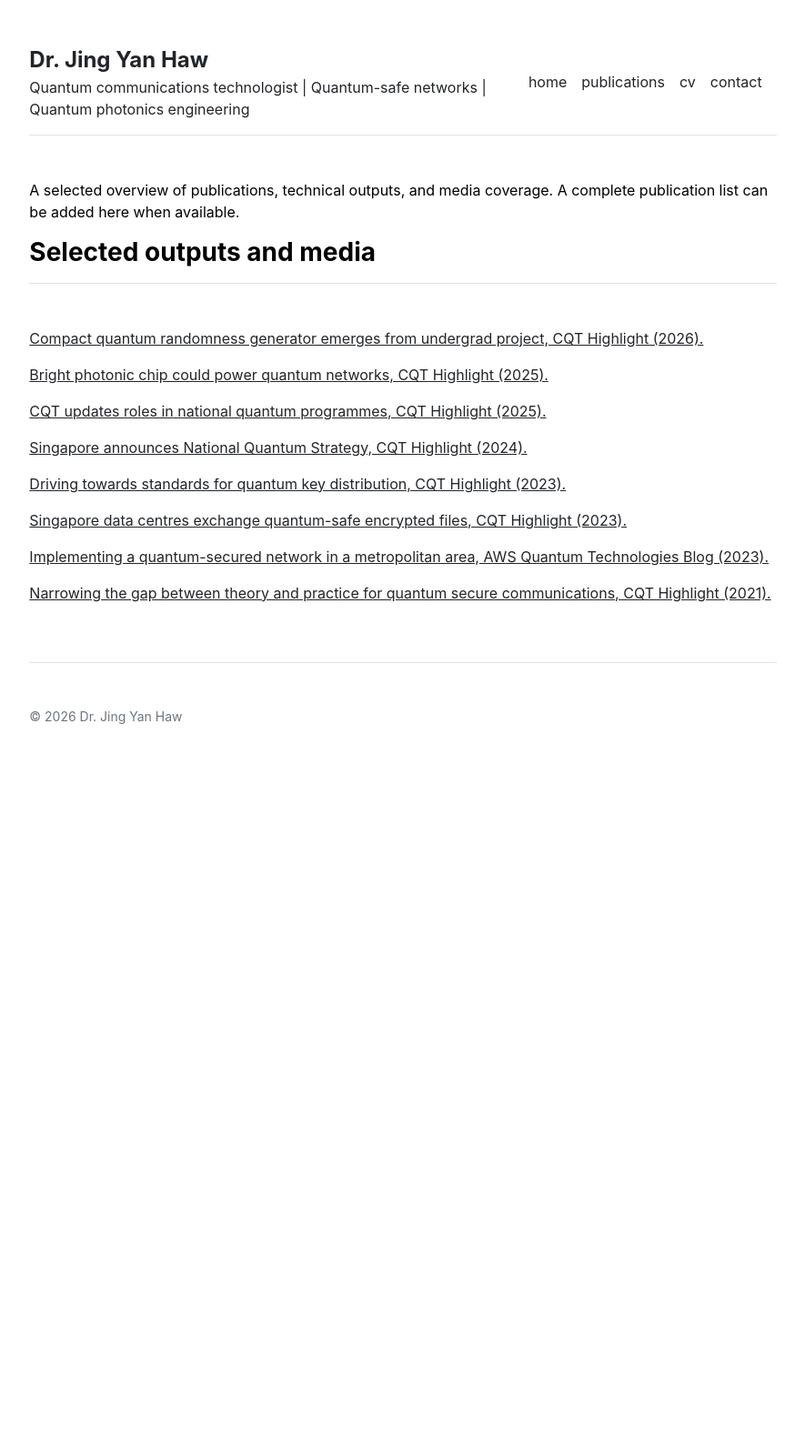
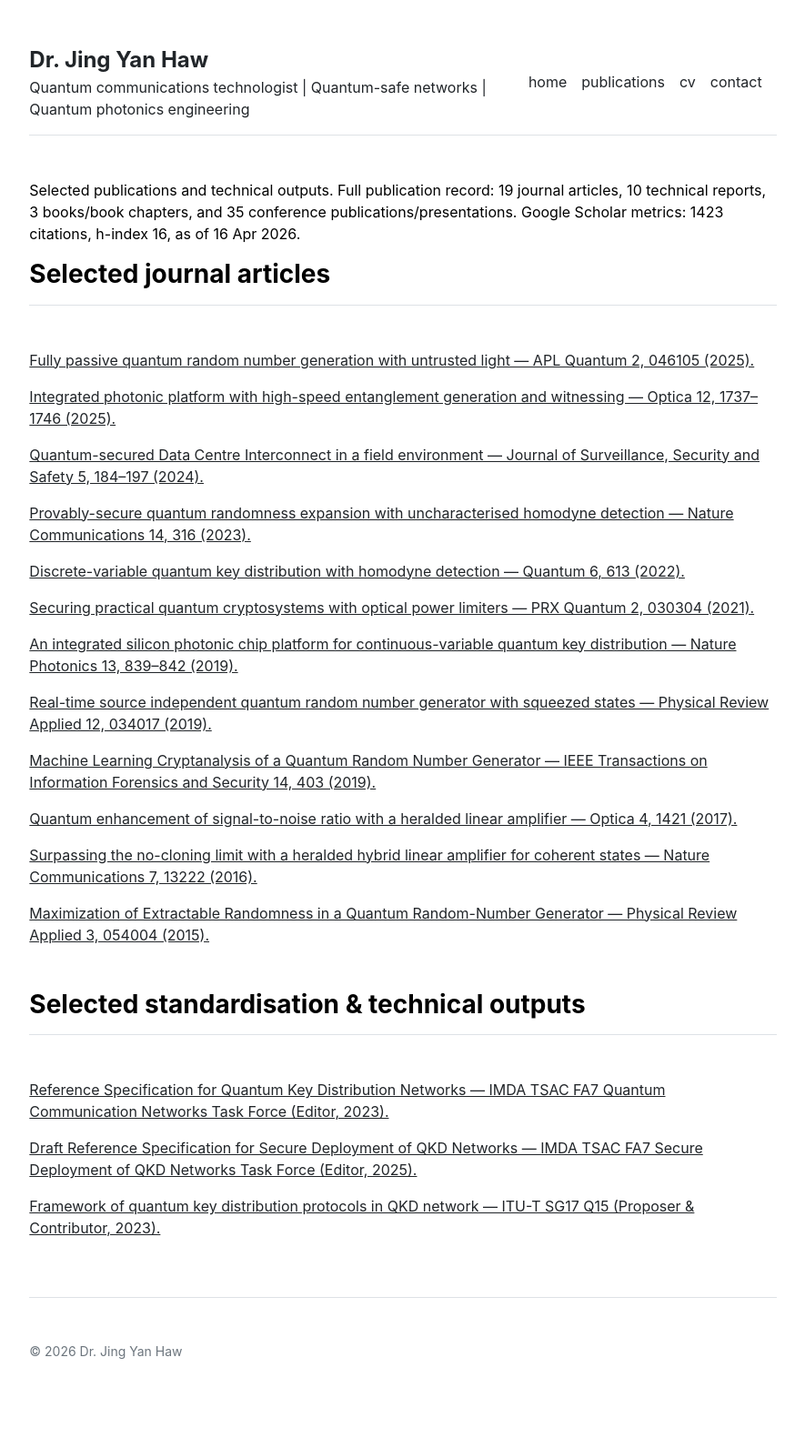
Before and after one commit to JYHaw/jyhaw.github.io, a Jekyll site: the page built from publications.md, in a window 1280 px wide. Shown: the whole page at 91% size, without its empty margins (197-1082 px from the left). Built offline with Jekyll 4.4.1, drawn with Linux system fonts in a browser that asks for light colours; before the commit the page ends 900 px from its top, so only the background shows below that.

Commit message:
update publication

```diff
--- a/_data/publications.yml
+++ b/_data/publications.yml
@@ -1,25 +1,47 @@
 featured:
-- name: 'Compact quantum randomness generator emerges from undergrad project, CQT Highlight (2026).'
-  url: 'https://www.cqt.sg/highlight/2026-03-quantum-randomness/'
-- name: 'Bright photonic chip could power quantum networks, CQT Highlight (2025).'
-  url: 'https://www.cqt.sg/highlight/2025-12-photonic-chip-quantum-networks/'
-- name: 'CQT updates roles in national quantum programmes, CQT Highlight (2025).'
-  url: 'https://www.cqt.sg/highlight/2025-06-national-quantum-programmes/'
+- name: 'Fully passive quantum random number generation with untrusted light — APL Quantum 2, 046105 (2025).'
+  url: 'https://doi.org/10.1063/5.0279567'
+- name: 'Integrated photonic platform with high-speed entanglement generation and witnessing — Optica 12, 1737–1746 (2025).'
+  url: 'https://doi.org/10.1364/OPTICA.557199'
+- name: 'Quantum-secured Data Centre Interconnect in a field environment — Journal of Surveillance, Security and Safety 5, 184–197 (2024).'
+  url: 'https://arxiv.org/abs/2410.10245'
+- name: 'Provably-secure quantum randomness expansion with uncharacterised homodyne detection — Nature Communications 14, 316 (2023).'
+  url: 'https://doi.org/10.1038/s41467-022-35556-z'
+- name: 'An integrated silicon photonic chip platform for continuous-variable quantum key distribution — Nature Photonics 13, 839–842 (2019).'
+  url: 'https://doi.org/10.1038/s41566-019-0504-5'
+- name: 'Surpassing the no-cloning limit with a heralded hybrid linear amplifier for coherent states — Nature Communications 7, 13222 (2016).'
+  url: 'https://doi.org/10.1038/ncomms13222'
 
 index:
-- name: 'Compact quantum randomness generator emerges from undergrad project, CQT Highlight (2026).'
-  url: 'https://www.cqt.sg/highlight/2026-03-quantum-randomness/'
-- name: 'Bright photonic chip could power quantum networks, CQT Highlight (2025).'
-  url: 'https://www.cqt.sg/highlight/2025-12-photonic-chip-quantum-networks/'
-- name: 'CQT updates roles in national quantum programmes, CQT Highlight (2025).'
-  url: 'https://www.cqt.sg/highlight/2025-06-national-quantum-programmes/'
-- name: 'Singapore announces National Quantum Strategy, CQT Highlight (2024).'
-  url: 'https://www.cqt.sg/highlight/2024-05-singapore-national-quantum-strategy/'
-- name: 'Driving towards standards for quantum key distribution, CQT Highlight (2023).'
-  url: 'https://www.cqt.sg/research_area/quantum-communication-security/page/18/'
-- name: 'Singapore data centres exchange quantum-safe encrypted files, CQT Highlight (2023).'
-  url: 'https://www.cqt.sg/highlight/2023-06-nqsn-st-telemedia-global-data-centres/'
-- name: 'Implementing a quantum-secured network in a metropolitan area, AWS Quantum Technologies Blog (2023).'
-  url: 'https://aws.amazon.com/blogs/quantum-computing/implementing-a-quantum-secured-network-in-a-metropolitan-area/'
-- name: 'Narrowing the gap between theory and practice for quantum secure communications, CQT Highlight (2021).'
-  url: 'https://www.cqt.sg/highlight/2021-07-qkd-power-limiter/'
+- name: 'Fully passive quantum random number generation with untrusted light — APL Quantum 2, 046105 (2025).'
+  url: 'https://doi.org/10.1063/5.0279567'
+- name: 'Integrated photonic platform with high-speed entanglement generation and witnessing — Optica 12, 1737–1746 (2025).'
+  url: 'https://doi.org/10.1364/OPTICA.557199'
+- name: 'Quantum-secured Data Centre Interconnect in a field environment — Journal of Surveillance, Security and Safety 5, 184–197 (2024).'
+  url: 'https://arxiv.org/abs/2410.10245'
+- name: 'Provably-secure quantum randomness expansion with uncharacterised homodyne detection — Nature Communications 14, 316 (2023).'
+  url: 'https://doi.org/10.1038/s41467-022-35556-z'
+- name: 'Discrete-variable quantum key distribution with homodyne detection — Quantum 6, 613 (2022).'
+  url: 'https://doi.org/10.22331/q-2022-01-03-613'
+- name: 'Securing practical quantum cryptosystems with optical power limiters — PRX Quantum 2, 030304 (2021).'
+  url: 'https://arxiv.org/abs/2012.08702'
+- name: 'An integrated silicon photonic chip platform for continuous-variable quantum key distribution — Nature Photonics 13, 839–842 (2019).'
+  url: 'https://doi.org/10.1038/s41566-019-0504-5'
+- name: 'Real-time source independent quantum random number generator with squeezed states — Physical Review Applied 12, 034017 (2019).'
+  url: 'https://doi.org/10.1103/PhysRevApplied.12.034017'
+- name: 'Machine Learning Cryptanalysis of a Quantum Random Number Generator — IEEE Transactions on Information Forensics and Security 14, 403 (2019).'
+  url: 'https://doi.org/10.1109/TIFS.2018.2854711'
+- name: 'Quantum enhancement of signal-to-noise ratio with a heralded linear amplifier — Optica 4, 1421 (2017).'
+  url: 'https://doi.org/10.1364/OPTICA.4.001421'
+- name: 'Surpassing the no-cloning limit with a heralded hybrid linear amplifier for coherent states — Nature Communications 7, 13222 (2016).'
+  url: 'https://doi.org/10.1038/ncomms13222'
+- name: 'Maximization of Extractable Randomness in a Quantum Random-Number Generator — Physical Review Applied 3, 054004 (2015).'
+  url: 'https://doi.org/10.1103/PhysRevApplied.3.054004'
+
+technical:
+- name: 'Reference Specification for Quantum Key Distribution Networks — IMDA TSAC FA7 Quantum Communication Networks Task Force (Editor, 2023).'
+  url: 'https://www.imda.gov.sg/'
+- name: 'Draft Reference Specification for Secure Deployment of QKD Networks — IMDA TSAC FA7 Secure Deployment of QKD Networks Task Force (Editor, 2025).'
+  url: 'https://www.imda.gov.sg/'
+- name: 'Framework of quantum key distribution protocols in QKD network — ITU-T SG17 Q15 (Proposer & Contributor, 2023).'
+  url: 'https://www.itu.int/'
--- a/_includes/publications.html
+++ b/_includes/publications.html
@@ -1,13 +1,20 @@
 <div class="row g-5 mb-5">
   <div>
-    <h3 class="fw-bold border-bottom pb-3 mb-5">Selected outputs and media</h3>
     {% if page.title == "Home" %}
+      <h3 class="fw-bold border-bottom pb-3 mb-5">Selected publications</h3>
       {% for item in site.data.publications.featured %}
-        <p><a href="{{ item.url }}">{{ item.name }}</a></p>
+        <p><a href="{{ item.url }}" target="_blank" rel="noopener noreferrer">{{ item.name }}</a></p>
       {% endfor %}
+      <p class="mt-4"><a href="{{ site.github.url }}/publications">View more publications →</a></p>
     {% else %}
+      <h3 class="fw-bold border-bottom pb-3 mb-5">Selected journal articles</h3>
       {% for item in site.data.publications.index %}
-        <p><a href="{{ item.url }}">{{ item.name }}</a></p>
+        <p><a href="{{ item.url }}" target="_blank" rel="noopener noreferrer">{{ item.name }}</a></p>
+      {% endfor %}
+
+      <h3 class="fw-bold border-bottom pb-3 mt-5 mb-5">Selected standardisation & technical outputs</h3>
+      {% for item in site.data.publications.technical %}
+        <p><a href="{{ item.url }}" target="_blank" rel="noopener noreferrer">{{ item.name }}</a></p>
       {% endfor %}
     {% endif %}
   </div>
--- a/publications.md
+++ b/publications.md
@@ -3,4 +3,4 @@ layout: publications
 title: "Publications"
 ---
 
-A selected overview of publications, technical outputs, and media coverage. A complete publication list can be added here when available.
+Selected publications and technical outputs. Full publication record: 19 journal articles, 10 technical reports, 3 books/book chapters, and 35 conference publications/presentations. Google Scholar metrics: 1423 citations, h-index 16, as of 16 Apr 2026.
```
Also changed, not shown: 4 other files.
